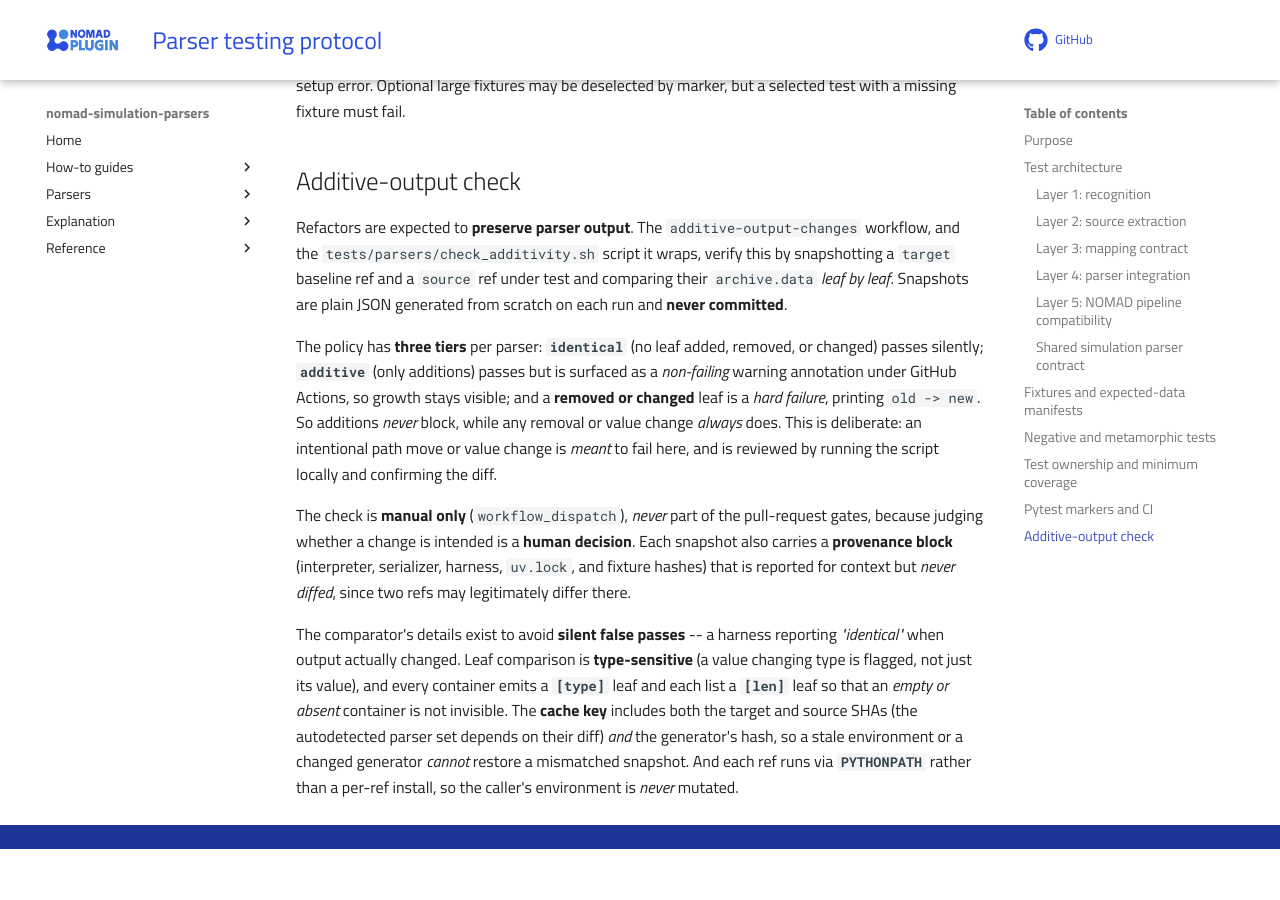
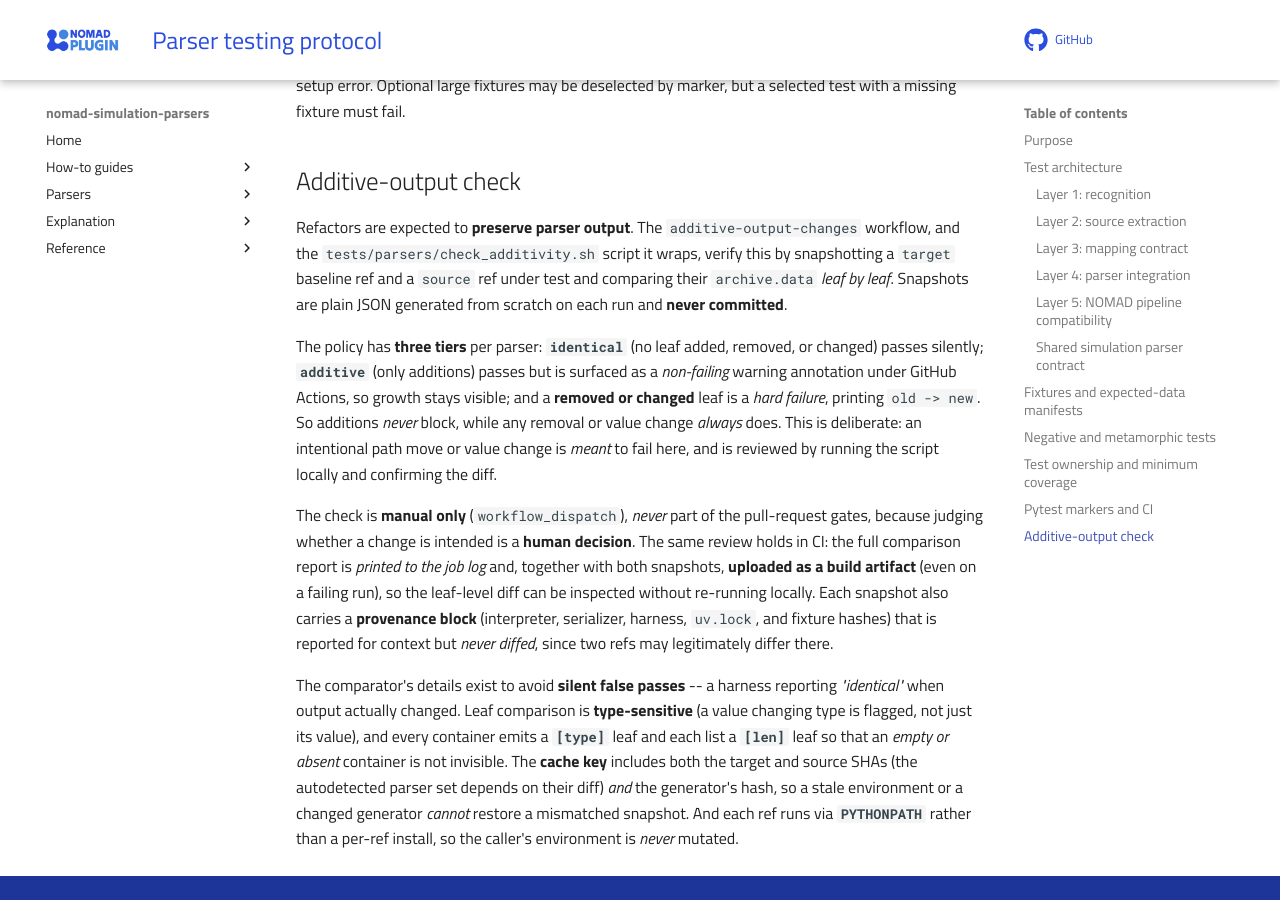
Before and after one commit to FAIRmat-NFDI/nomad-parser-plugins-simulation, an MkDocs documentation site: the page built from docs/how_to/test_parsers.md, in a window 1280 px wide and 900 px high, scrolled down 6394 px. Built offline with MkDocs 1.6.1 and Material for MkDocs 9.7.7, drawn with Linux system fonts in a browser that asks for light colours; comment, search, counter and statistics services are not loaded; before the commit the page ends 7243 px from its top, so only the background shows below that.

Commit message:
Note the CI report and artifact outputs in the additive-output docs (#189)

```diff
--- a/docs/how_to/test_parsers.md
+++ b/docs/how_to/test_parsers.md
@@ -292,9 +292,13 @@ confirming the diff.
 
 The check is **manual only** (`workflow_dispatch`), *never* part of the
 pull-request gates, because judging whether a change is intended is a **human
-decision**. Each snapshot also carries a **provenance block** (interpreter,
-serializer, harness, `uv.lock`, and fixture hashes) that is reported for context
-but *never diffed*, since two refs may legitimately differ there.
+decision**. The same review holds in CI: the full comparison report is *printed
+to the job log* and, together with both snapshots, **uploaded as a build
+artifact** (even on a failing run), so the leaf-level diff can be inspected
+without re-running locally. Each snapshot also carries a **provenance block**
+(interpreter, serializer, harness, `uv.lock`, and fixture hashes) that is
+reported for context but *never diffed*, since two refs may legitimately differ
+there.
 
 The comparator's details exist to avoid **silent false passes** -- a harness
 reporting *"identical"* when output actually changed. Leaf comparison is
```
